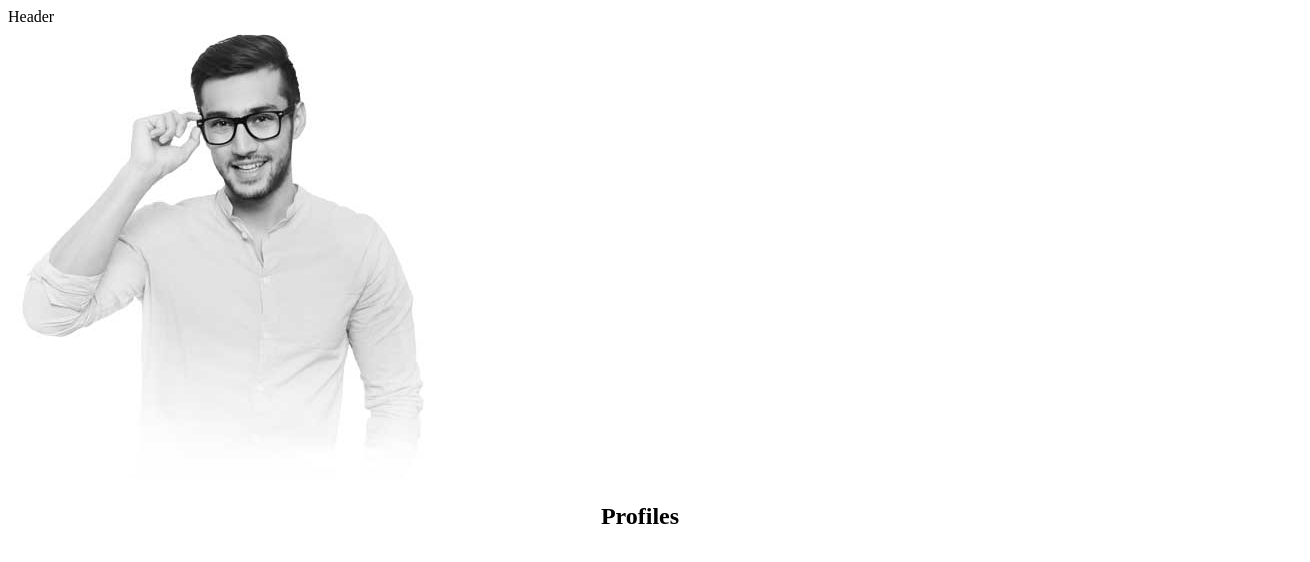
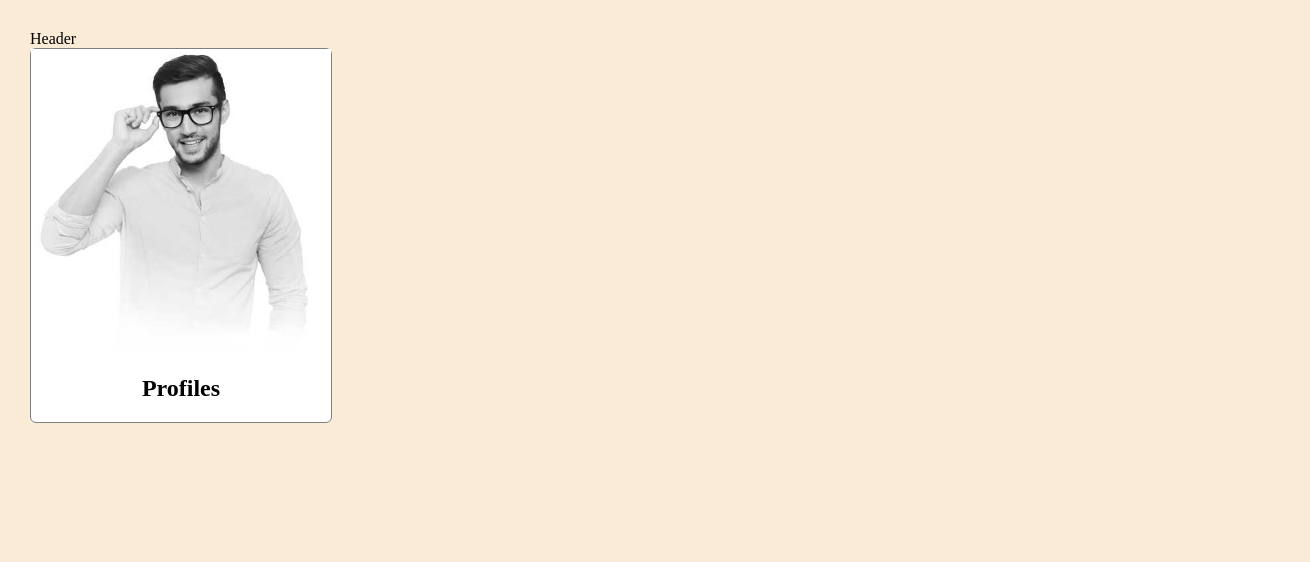
Before and after one commit to abaypop/my-repo-from-remote, a plain HTML site: page index.html in a window 1280 px wide. Shown: the whole page, 1310 px wide, since content can reach past the window. Drawn offline with Linux system fonts and the light colour scheme.

Commit message:
inisialisasi

```diff
--- a/style.css
+++ b/style.css
@@ -1,3 +1,21 @@
-#profile-name {
+body {
+    width: 100%;
+    margin: 30px;
+    background-color: antiquewhite;
+ }
+
+ #profile-container{
+    max-width: 300px;
+    background-color: white;
+    border: 1px solid gray;
+    border-radius: 6px;
+ }
+
+ #profile-image{
+    width: 100%;
+    height: auto;
+ }
+
+ #profile-name{
     text-align: center;
-}
+ }
```
